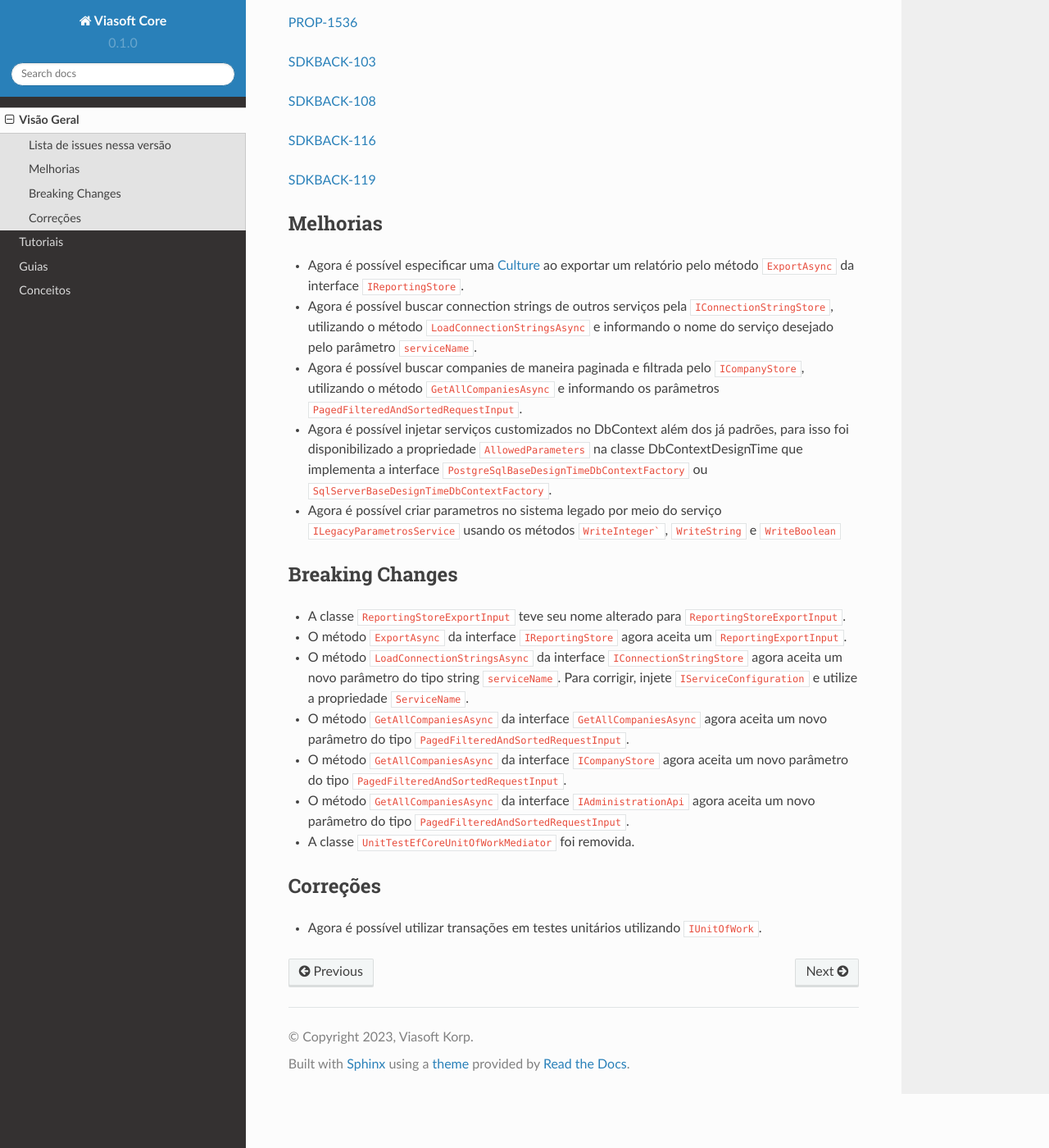
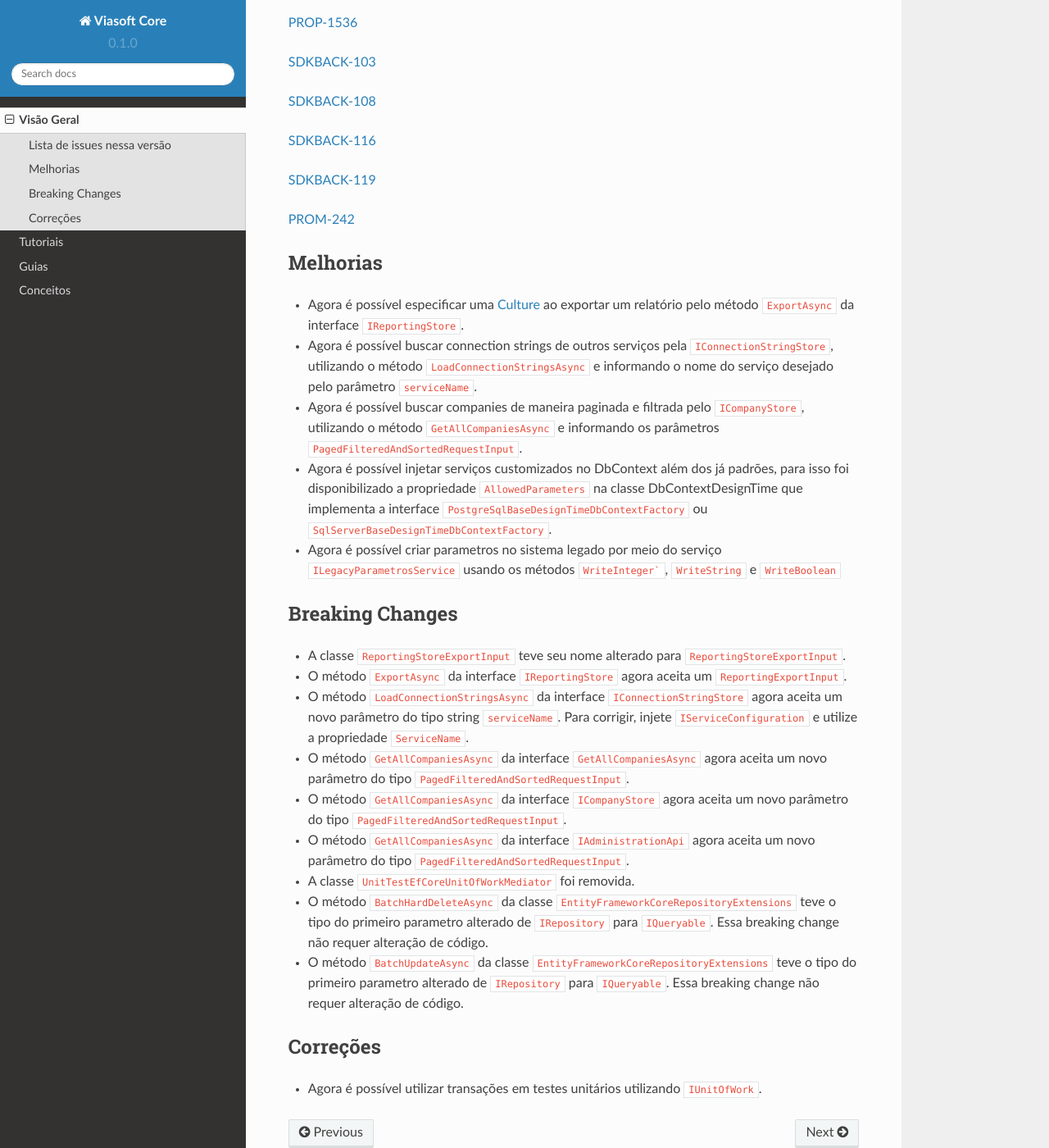
Before and after one commit to viasoftkorp/viasoft-core-docs, a Sphinx documentation site: the page built from docs/source/visao_geral.rst, in a window 1280 px wide and 1400 px high, scrolled down 200 px. Shown: the whole window at 82% size. Built offline with Sphinx 7.4.7 and the Read the Docs theme 2.0.0, drawn with Linux system fonts in a browser that asks for light colours.

Commit message:
PROM-242 adicionad documentação da PROM-242 (#6)
PROM-242 - Ramiro - (pull request #6)

```diff
--- a/docs/source/visao_geral.rst
+++ b/docs/source/visao_geral.rst
@@ -14,11 +14,14 @@ SDKBACK-116_
 
 SDKBACK-119_
 
+PROM-242_
+
 .. _PROP-1536: http://jira.korp.com.br/browse/PROP-1536
 .. _SDKBACK-103: https://korp.youtrack.cloud/issue/SDKBACK-103
 .. _SDKBACK-108: https://korp.youtrack.cloud/issue/SDKBACK-108
 .. _SDKBACK-116: https://korp.youtrack.cloud/issue/SDKBACK-116
 .. _SDKBACK-119: https://korp.youtrack.cloud/issue/SDKBACK-119
+.. _PROM-242: https://portal.korp.com.br/projetos/e261cc03-896b-2316-6d90-dd1c1dc363e6/lista/84ade6c7-d489-ebdf-c066-c2e07599eeaf
 
 Melhorias
 ---------
@@ -48,6 +51,8 @@ Breaking Changes
 * O método ``GetAllCompaniesAsync`` da interface ``ICompanyStore`` agora aceita um novo parâmetro do tipo ``PagedFilteredAndSortedRequestInput``.
 * O método ``GetAllCompaniesAsync`` da interface ``IAdministrationApi`` agora aceita um novo parâmetro do tipo ``PagedFilteredAndSortedRequestInput``.
 * A classe ``UnitTestEfCoreUnitOfWorkMediator`` foi removida.
+* O método ``BatchHardDeleteAsync`` da classe ``EntityFrameworkCoreRepositoryExtensions`` teve o tipo do primeiro parametro alterado de ``IRepository`` para ``IQueryable``. Essa breaking change não requer alteração de código.
+* O método ``BatchUpdateAsync`` da classe ``EntityFrameworkCoreRepositoryExtensions`` teve o tipo do primeiro parametro alterado de ``IRepository`` para ``IQueryable``. Essa breaking change não requer alteração de código.
 
 Correções
 ---------
```
